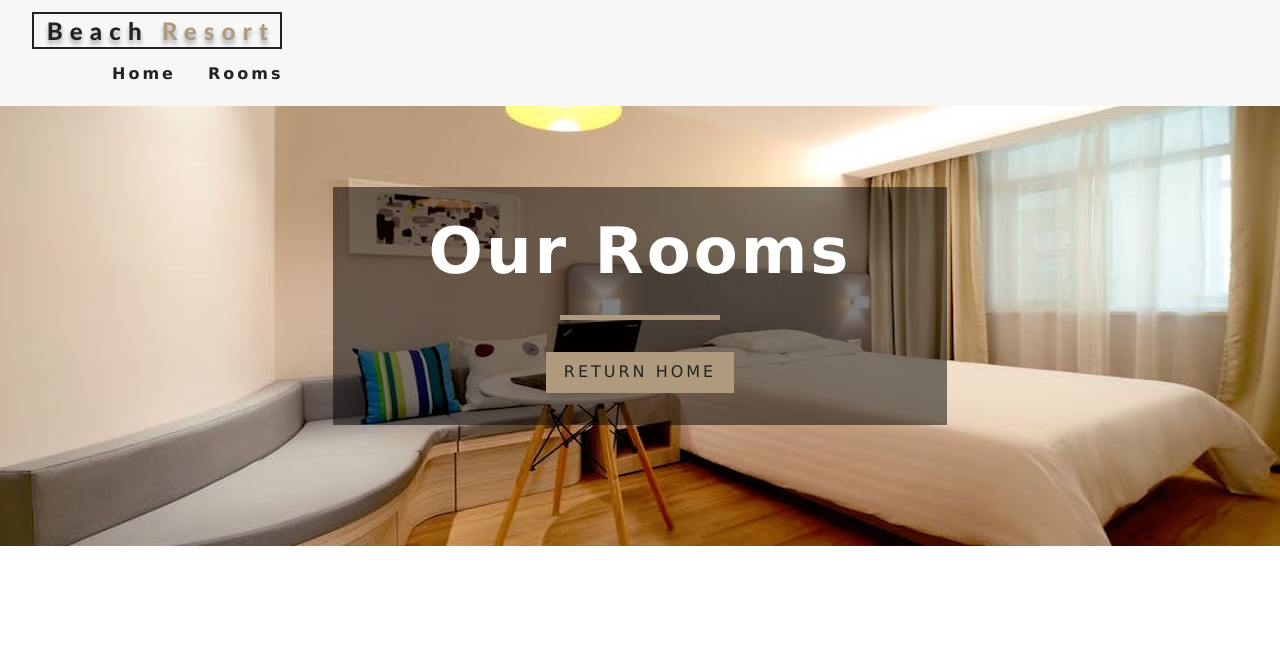
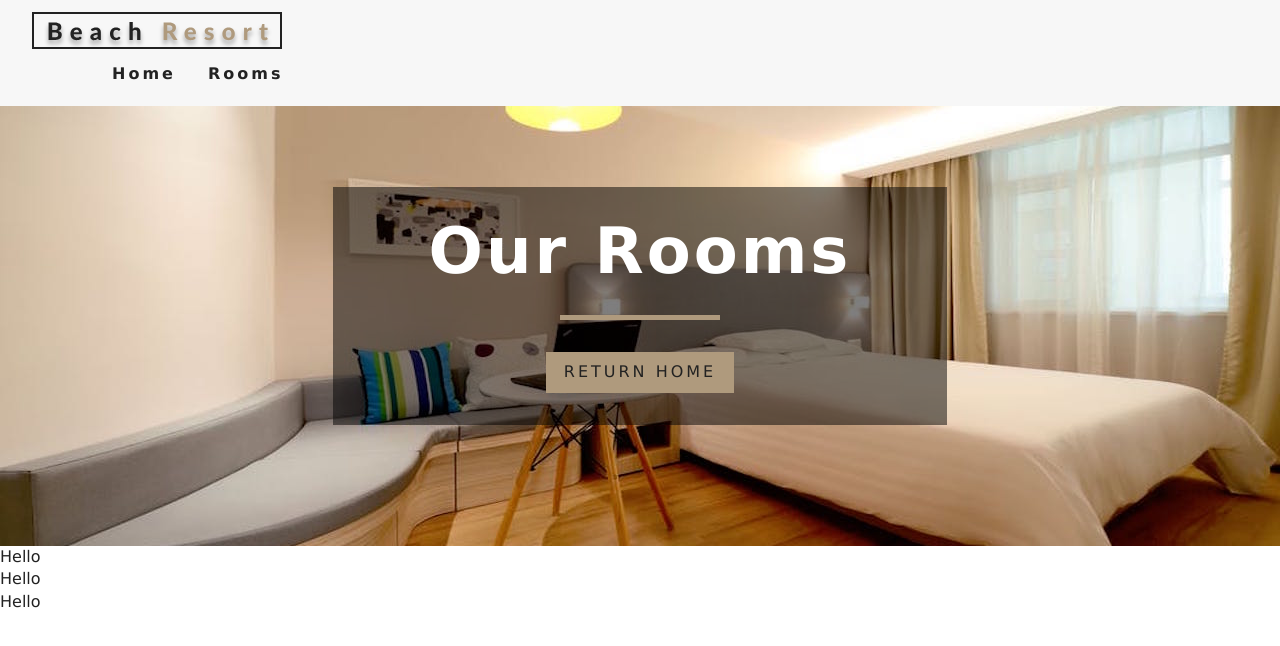
Before and after one commit to DanishElena/beach-resort, a React (Create React App) app: page /rooms in a window 1280 px wide. Shown: the top 646 px of the page. Built offline with nearby package versions, Linux system fonts and the light colour scheme.

Commit message:
room container

```diff
--- a/src/Components/Room.js
+++ b/src/Components/Room.js
@@ -2,9 +2,12 @@
 import {Hero} from "./Hero";
 import {Banner} from "./Banner";
 import {NavLink} from "react-router-dom";
+import RoomContainer from "./RoomContainer";
+
 
 export const Room = () => {
     return (
+        <>
         <div>
             <Hero hero="roomsHero">
                 <Banner title="our rooms">
@@ -14,5 +17,7 @@
                 </Banner>
             </Hero>
         </div>
+            <RoomContainer/>
+            </>
     )
 }
--- /dev/null
+++ b/src/Components/RoomContainer.js
@@ -0,0 +1,53 @@
+import React from 'react'
+import {RoomFilter} from "./RoomFilter";
+import {RoomList} from "./RoomList";
+import {Loading} from "./Loading";
+import {withRoomConsumer} from "../Context";
+
+const RoomContainer = ({context}) => {
+    const {loading, sortedRooms, rooms} = context
+    if (loading) {
+        return <Loading/>
+    }
+    return (
+        <>
+            Hello
+            <RoomFilter rooms={rooms}/>
+            <RoomList rooms={sortedRooms}/>
+        </>
+    )
+}
+
+
+
+export default withRoomConsumer(RoomContainer)
+
+// import React from 'react'
+// import {RoomFilter} from "./RoomFilter";
+// import {RoomList} from "./RoomList";
+// import {Loading} from "./Loading";
+// import {RoomConsumer} from "../Context";
+//
+//
+// export const RoomContainer = () => {
+//     return (
+//         <RoomConsumer>
+//             {
+//                 value => {
+//                     const {loading, sortedRooms, rooms} = value
+//                     if(loading) {
+//                         return <Loading/>
+//                     }
+//                     return (
+//                         <div>
+//                         Hello
+//                         <RoomFilter rooms={rooms}/>
+//                         <RoomList rooms={sortedRooms}/>
+//                     </div>
+//                     )
+//                 }
+//             }
+//         </RoomConsumer>
+//
+//     )
+// }
--- /dev/null
+++ b/src/Components/RoomFilter.js
@@ -0,0 +1,9 @@
+import React from 'react'
+
+export const RoomFilter = () => {
+    return (
+        <div>
+            Hello
+        </div>
+    )
+}
--- /dev/null
+++ b/src/Components/RoomList.js
@@ -0,0 +1,9 @@
+import React from 'react'
+
+export const RoomList = () => {
+    return (
+        <div>
+            Hello
+        </div>
+    )
+}
--- a/src/Context.js
+++ b/src/Context.js
@@ -49,4 +49,13 @@
 
 const RoomConsumer = RoomContext.Consumer;
 
+
+export const withRoomConsumer = (Component) => {
+    return function ConsumerWrapper(props) {
+        return <RoomConsumer>
+            {value => <Component {...props} context={value}/> }
+        </RoomConsumer>}
+
+}
+
 export {RoomProvider, RoomConsumer, RoomContext}
```
